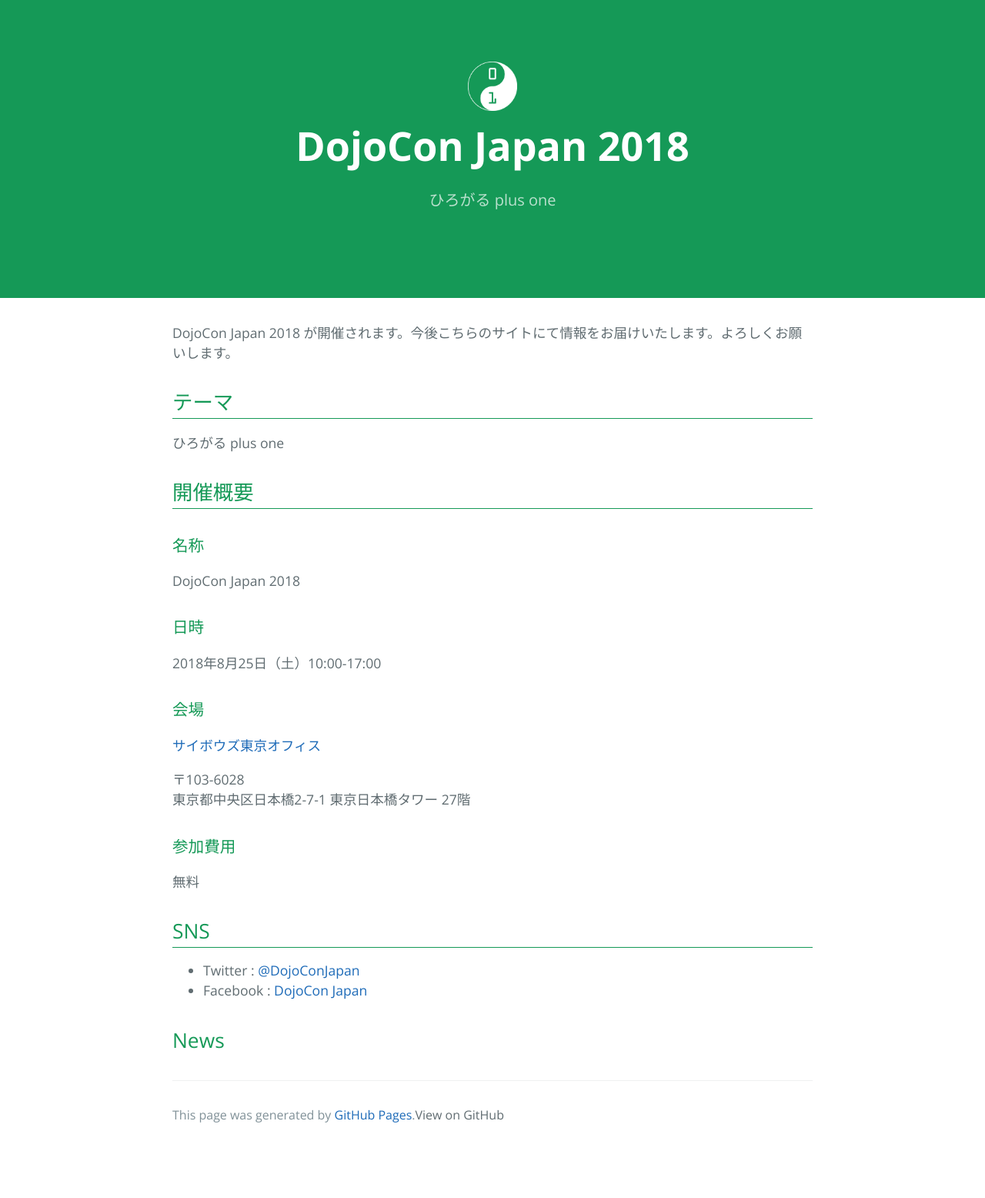
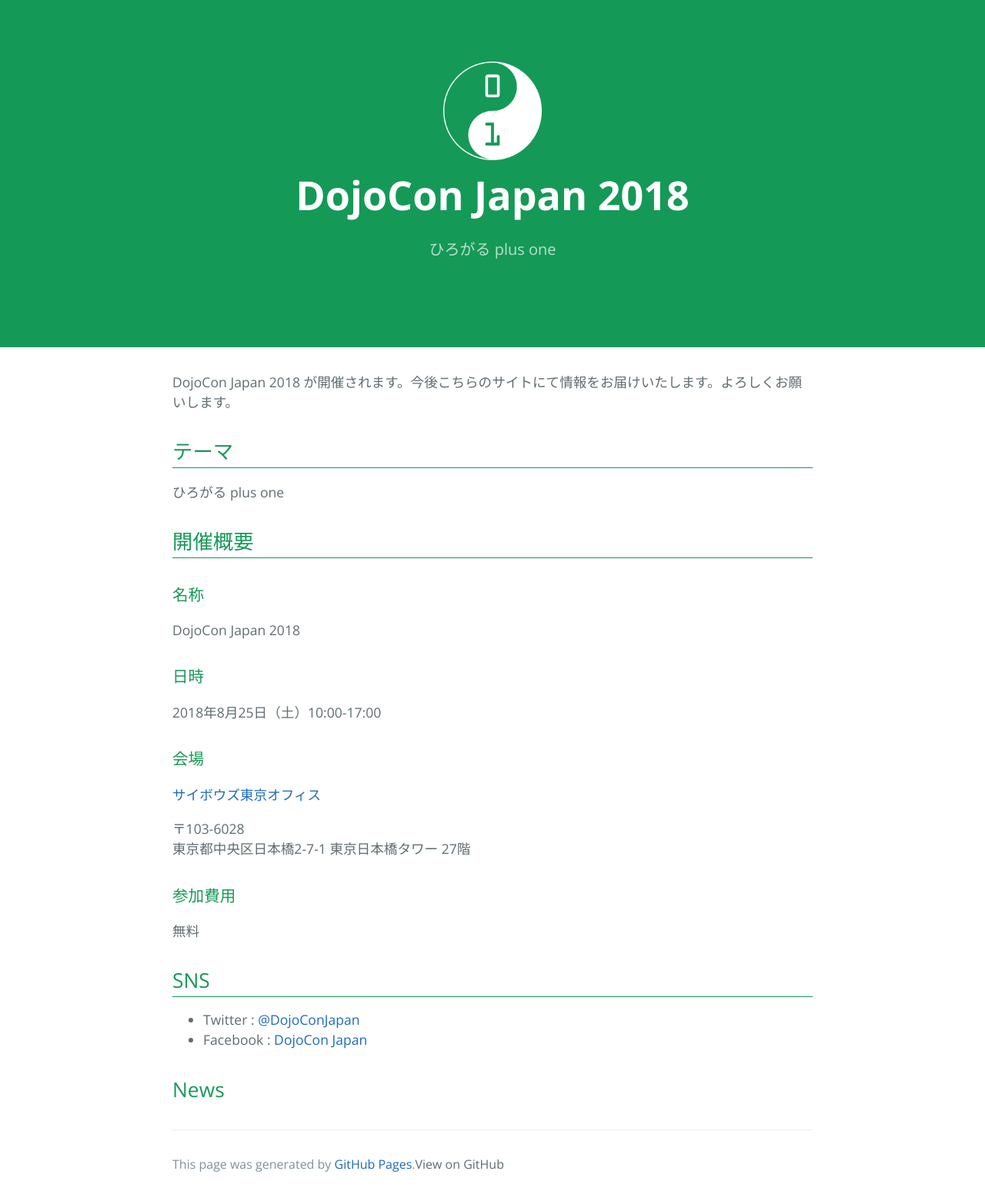
Before and after one commit to coderdojo-japan/dojocon2018.coderdojo.jp, a Jekyll site: the page built from index.md, in a window 1280 px wide. Shown: the whole page at 77% size. Built offline with Jekyll 4.4.1, drawn with Linux system fonts in a browser that asks for light colours; our own code applies the rules of GitHub Pages for plain Markdown files; before the commit the page ends 1492 px from its top, so only the background shows below that.

Commit message:
アイコンサイズを微調整

```diff
--- a/assets/css/custom.css
+++ b/assets/css/custom.css
@@ -9,7 +9,7 @@
 }
 
 .coderdojo-icon {
-  width:64px;
+  width:128px;
   text-align:center;
 }
 
```
